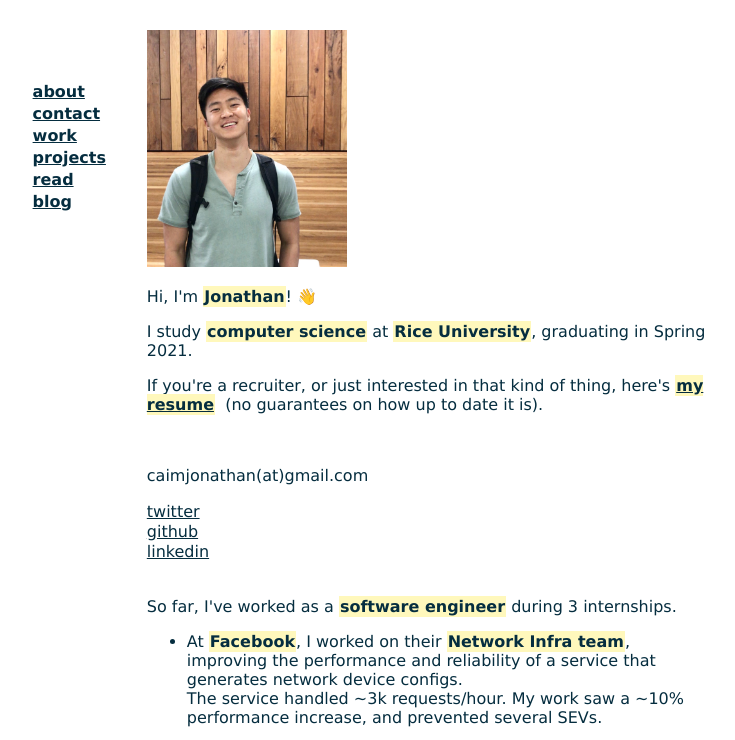
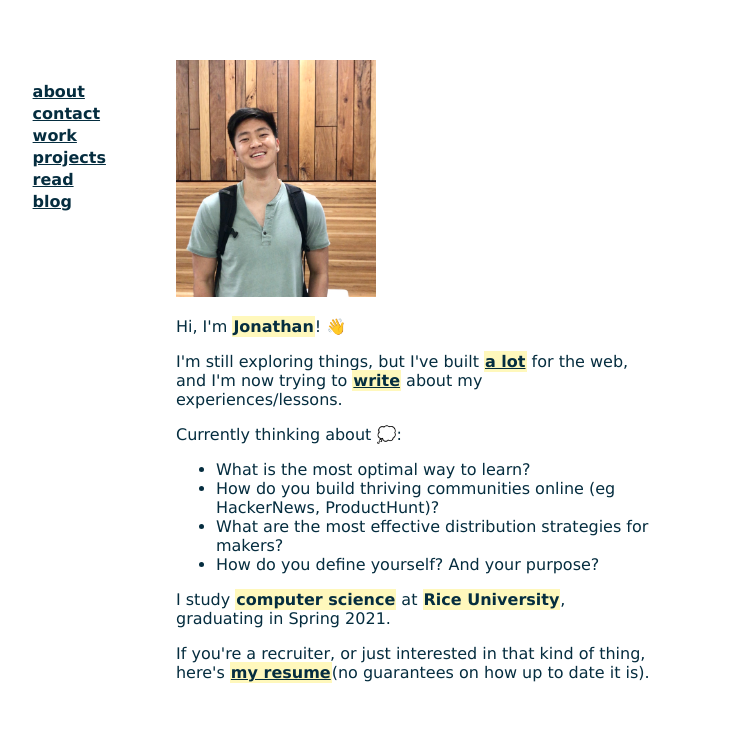
Before and after one commit to jonathancai11/min-portfolio, a React (Create React App) app: page / in a window 1280 px wide. Shown: the top 740 px of the page, without its empty margins (250-985 px from the left). Built offline with nearby package versions, Linux system fonts and the light colour scheme.

Commit message:
add more to about

```diff
--- a/src/App.css
+++ b/src/App.css
@@ -4,12 +4,12 @@ html {
 
 section {
   padding: 10px;
-  padding-left: 25%;
-  padding-right: 25%;
+  padding-left: 28%;
+  padding-right: 28%;
 }
 
 div.section-content {
-  /* padding: 10px; */
+  padding: 20px;
   padding-left: 12%;
 }
 
--- a/src/components/About/About.css
+++ b/src/components/About/About.css
@@ -3,6 +3,6 @@
 }
 
 .Picture {
-    padding-top: 20px;
+    padding-top: 30px;
     width: 200px;
 }
--- a/src/components/About/About.js
+++ b/src/components/About/About.js
@@ -9,9 +9,17 @@ export default function About(props) {
             <img src={pic} className="Picture"/>
             <div>
                 <p>Hi, I'm <b>Jonathan</b>! 👋</p>
+                <p>I'm still exploring things, but I've built <b><a href="#projects">a lot</a></b> for the web, and I'm now trying to <b><a href="http://blog.jonathancai.com/blog/">write</a></b> about my experiences/lessons.</p>
+                <p>Currently thinking about 💭:</p>
+                <ul>
+                    <li>What is the most optimal way to learn?</li>
+                    <li>How do you build thriving communities online (eg HackerNews, ProductHunt)?</li>
+                    <li>What are the most effective distribution strategies for makers?</li>
+                    <li>How do you define yourself? And your purpose?</li>
+                </ul>
                 <p>I study <b>computer science</b> at <b>Rice University</b>, graduating in Spring 2021.</p>
                 <p>If you're a recruiter, or just interested in that kind of thing, here's <b><a target="_blank" rel="noopener noreferrer" href={pdf}>my resume</a></b>
-                &nbsp; (no guarantees on how up to date it is).</p>
+                (no guarantees on how up to date it is).</p>
             </div>
         </div>
     )
--- a/src/components/Projects/Projects.js
+++ b/src/components/Projects/Projects.js
@@ -68,7 +68,7 @@ export default function Projects(props) {
 
     return (
         <div className="section-content">
-            <p>Below is <b>every (software) project I've ever worked on</b> (excluding industry/coursework).</p>
+            <p>Below is all of the (software) <b>projects</b> I've ever worked on (excluding industry/coursework).</p>
 
             <p>Evidently, I've done a lot of things that I now look back on as dumb: stuff
             that provides no value to me or other people, stuff that I learned absolutely nothing from, etc.</p>
```
